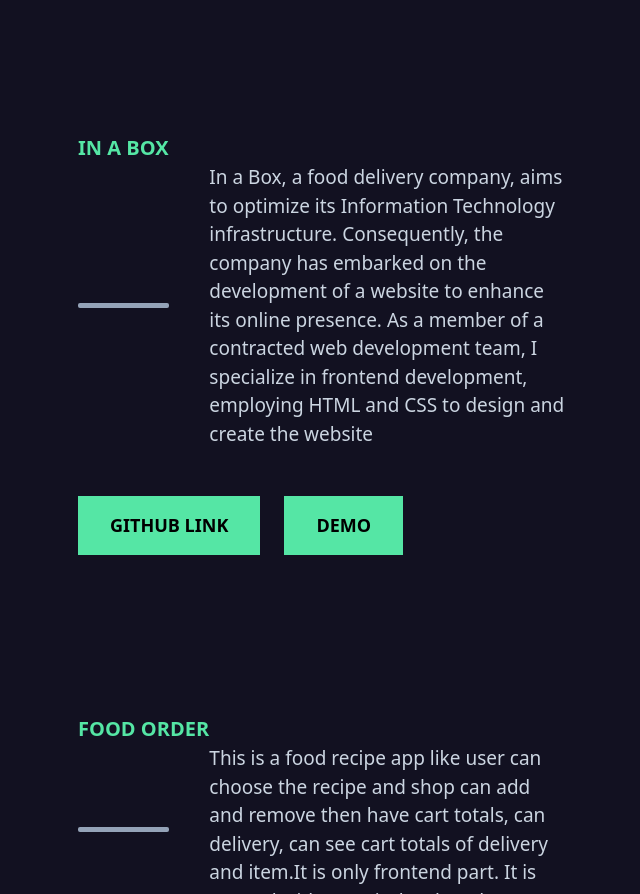
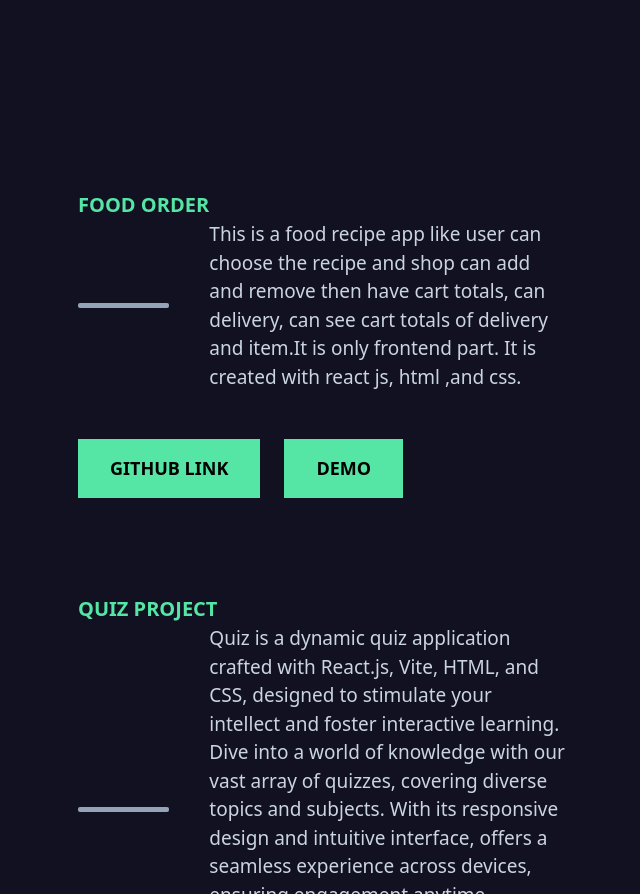
Before and after one commit to NannKhaingShweYeeLin/my-portfolio, a Next.js app: page / in a window 1280 px wide. Shown: the part 7387-8281 px from the top of the page, without its empty margins (50-690 px from the left). Built offline with nearby package versions, Linux system fonts and the light colour scheme; a web font is replaced by a local one.

Commit message:
Update Project.tsx

```diff
--- a/Components/Project.tsx
+++ b/Components/Project.tsx
@@ -404,53 +404,7 @@ const Project = () => {
 
 
  {/* 2nd */}
- <div className="grid grid-cols-1 md:grid-cols-2 w-[80%] mx-auto gap-[3rem] items-center">
-                <div>
 
-                    {/* <h2 className="text-[15px] md:text-[20px] lg:text-[45px] md:leading-[3rem] leading-[2rem] capitalize mb-[3rem] font-bold text-white">
-          MERN PROJECT <span className="text-yellow-400"></span>
-        </h2> */}
-                    <h1 className="text-[20px] font-bold uppercase text-[#55e6a5] md-[1rem]">
-                        In a box
-                    </h1>
-                    <div className="mb-[3rem] flex items-center md:space-x-10">
-                        <span className="w-[100px] hidden md:block h-[5px] bg-slate-400 rounded-sm"></span>
-                        <p className="text-[19px] text-slate-300 w-[80%]">
-                            {" "}
-                            In a Box, a food delivery company, aims to optimize its Information Technology infrastructure.
-                            Consequently, the company has embarked on the development of a website to enhance its online presence.
-                             As a member of a contracted web development team, I specialize in frontend development, employing HTML
-                             and CSS to design and create the website
-                        </p>
-                    </div>
-
-
-
-                    <div className='mt-[2rem] flex-col space-y-6 sm:space-y-0 sm:flex sm:flex-row items-center sm:space-x-6'>
-                        <button className='px-[2rem] hover:bg-yellow-400 transition-all duration-200 py-[1rem] text-[18px] font-bold uppercase bg-[#55e6a5] text-black flex items-center space-x-2'>
-                            <Link href="https://github.com/NannKhaingShweYeeLin/In-a-box"><p>Github Link </p></Link>
-                        </button>
-                        <button className='flex items-center space-x-2 px-[2rem] hover:bg-yellow-400 transition-all duration-200 py-[1rem] text-[18px] font-bold uppercase bg-[#55e6a5] text-black'>
-                            <Link href=""><p>Demo </p></Link>
-                        </button>
-                    </div>
-
-                </div>
-                <div
-                    data-aos="fade-left"
-                    className="lg:w-[500px] mx-auto md:mx-0 mt-[2rem] lg:mt-0 lg:h-[500px] w-[300px] h-[300px] relative"
-                >
-                    <Image
-                        src="/images/cc.PNG"
-                        alt="user"
-                        fill
-                        className="relative z-[11] w-[100%] h-[100%]
-                  object-contain"
-                    />
-                    {/* <div className="absolute w-[100%] h-[100%] z-[10] bg-[#55e6a5] top-[-2rem] right-[-2rem]"></div> */}
-                </div>
-            </div>
-            &nbsp; &nbsp; &nbsp;
 
             {/* 3rd */}
             <div className="grid grid-cols-1 md:grid-cols-2 w-[80%] mx-auto gap-[3rem] items-center">
```
